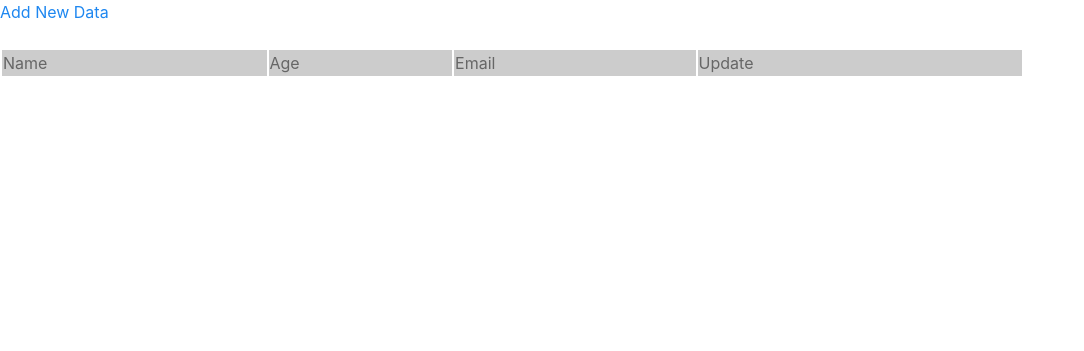
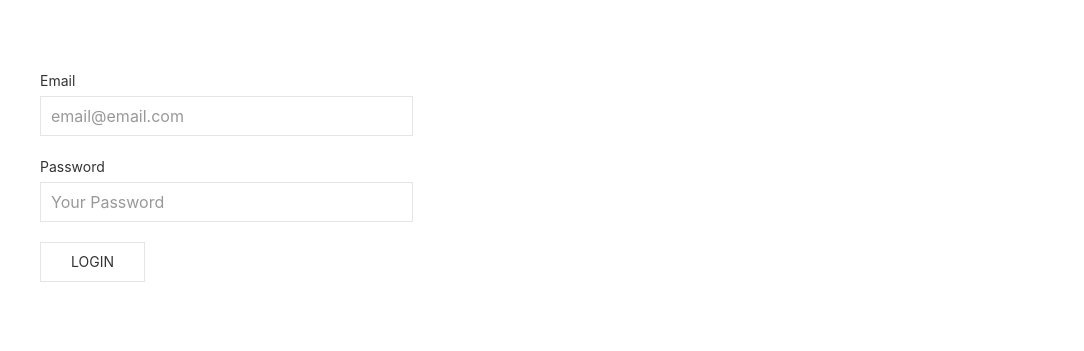
Before and after one commit to topman99/PHP-Login-System, a PHP site: page / in a window 1280 px wide. Shown: the top 351 px of the page, without its empty margins (0-1084 px from the left). Run offline with PHP 8.4, Linux system fonts and the light colour scheme; data that the repository does not hold is empty; a stand-in replaces the project's code that opens the database connection.

Commit message:
Added Login Form

```diff
--- a/index.php
+++ b/index.php
@@ -1,12 +1,3 @@
-<?php
-//including the database connection file
-include_once("config.php");
-
-//fetching data in descending order (lastest entry first)
-//$result = mysql_query("SELECT * FROM users ORDER BY id DESC"); // mysql_query is deprecated
-$result = mysqli_query($mysqli, "SELECT * FROM users ORDER BY id DESC"); // using mysqli_query instead
-?>
-
 <!DOCTYPE html>
 <html>
     <head>
@@ -18,25 +9,33 @@ $result = mysqli_query($mysqli, "SELECT * FROM users ORDER BY id DESC"); // usin
         <script src="js/uikit-icons.min.js"></script>
     </head>
     <body>
-        <a href="add.html">Add New Data</a><br/><br/>
+      <div class="uk-section uk-container">
+        <div class="uk-grid uk-child-width-1-3@s uk-child-width-1-1" uk-grid="">
+          <form class="uk-form-stacked js-login">
 
-        <table width='80%' border=0>
-            <tr bgcolor='#CCCCCC'>
-                <td>Name</td>
-                <td>Age</td>
-                <td>Email</td>
-                <td>Update</td>
-            </tr>
-            <?php
-            //while($res = mysql_fetch_array($result)) { // mysql_fetch_array is deprecated, we need to use mysqli_fetch_array
-            while($res = mysqli_fetch_array($result)) {
-                echo "<tr>";
-                echo "<td>".$res['name']."</td>";
-                echo "<td>".$res['age']."</td>";
-                echo "<td>".$res['email']."</td>";
-                echo "<td><a href=\"edit.php?id=$res[id]\">Edit</a> | <a href=\"delete.php?id=$res[id]\" onClick=\"return confirm('Are you sure you want to delete?')\">Delete</a></td>";
-            }
-            ?>
-        </table>
+            <div class="uk-margin">
+              <label class="uk-form-label" for="uk-form-stacked-text">Email</label>
+              <div class="uk-form-controls">
+                <input class="uk-input" id="uk-form-stacked-text" type="email" required="required" placeholder="email@email.com">
+              </div>
+            </div>
+
+             <div class="uk-margin">
+              <label class="uk-form-label" for="uk-form-stacked-text">Password</label>
+              <div class="uk-form-controls">
+                <input class="uk-input" id="uk-form-stacked-text" type="password" required="required" placeholder="Your Password">
+              </div>
+            </div>
+
+            <div class="uk-margin">
+              <button class="uk-button uk-button-default" type="submit">Login</button>
+              </div>
+            </div>
+
+          </form>
+
+        </div>
+
+      </div>
     </body>
 </html>
```
